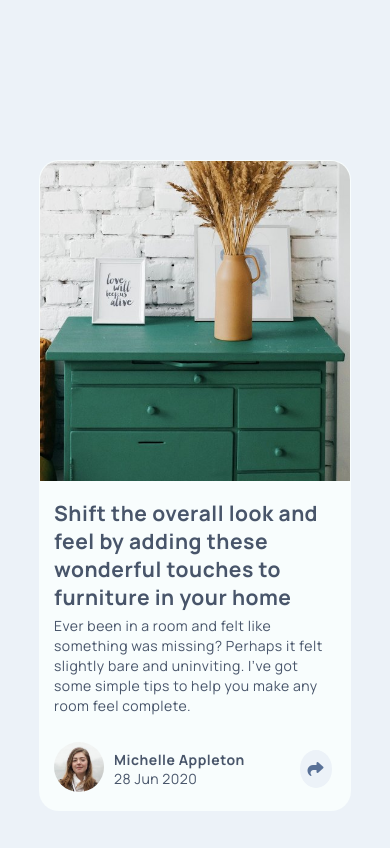
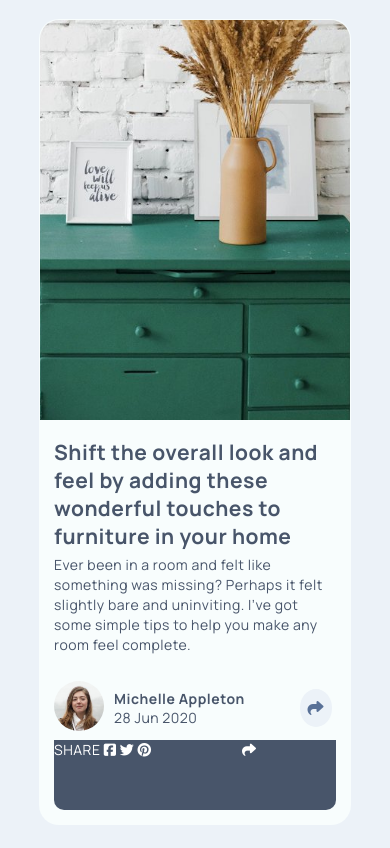
Before and after one commit to leo-hailey/article-preview-component-master-main-main, a plain HTML site: page index.html in a window 390 px wide. Both pictures are taken after a click on the element 315 px from the left and 769 px from the top of the page. Drawn offline with Linux system fonts and the light colour scheme.

Commit message:
javascript

```diff
--- a/index.html
+++ b/index.html
@@ -14,7 +14,7 @@
   <script src="https://kit.fontawesome.com/08445d8603.js" crossorigin="anonymous"></script>
 </head>
 <body>
-
+  <main>
     <div class="card-container">
 
       <div class="image">
@@ -38,17 +38,30 @@
             <p class="date"> 28 Jun 2020 </p>
           </div>
 
-        <div class="share-button">
-          <i class="fa-solid fa-share" style="color: #597197;"></i>
+          <div class="share-button" id="share-button">
+            <i class="fa-solid fa-share"></i>
           </div>
-<!--         <div class="share-button:active">
-          <i class="fa-solid fa-share" style="color: #ffffff;"></i>
-        </div> -->
+
+
+
+
+
+      </div><!-- closes content -->
+
+      <div class="share-menu" id="share-menu">
+        <div class="social-media">
+          <span>SHARE</span>
+          <i class="fab fa-facebook-square"></i>
+          <i class="fab fa-twitter"></i>
+          <i class="fab fa-pinterest"></i>
+        </div>
+        <div class="share-menu-button" id="return-button">
+          <i class="fas fa-share"></i>
+        </div>
+      </div><!-- closes share menu div -->
 
     </div>
-
-  </div>
-
+  </main>
 <script src="script.js"></script>
 </body>
 </html>
--- a/script.js
+++ b/script.js
@@ -0,0 +1,13 @@
+const shareButton = document.getElementById('share-button');
+const shareMenu = document.getElementById('share-menu');
+const returnButton = document.getElementById('return-button');
+
+shareButton.addEventListener('click', () => {
+    shareMenu.classList.toggle('active');
+});
+
+returnButton.addEventListener('click', () => {
+    if(shareMenu.classList.contains('active')) {
+        shareMenu.classList.remove('active');
+    }
+});
--- a/styles.css
+++ b/styles.css
@@ -19,25 +19,35 @@ body {
     font-size: 14px;
     font-weight: 400;
     letter-spacing: 0.5px;
-    display: flex;
-    justify-content: center;
-    align-items: center;
+
 }
 
 .bold {
     font-weight: 700;
 }
 
+main {
+    height: 100vh;
+    width: 100vw;
+    display: flex;
+    flex-direction: column;
+    justify-content: center;
+    align-items: center;
+}
+
 .card-container {
     display: flex;
     background-color: rgb(248, 253, 253);
     width: 800px;
+
     max-width: 100%;
     overflow: hidden;
     align-items: center;
+    justify-items: center;
     margin: 10rem auto;
     border: 1px solid transparent;
     border-radius: 20px;
+    position: absolute;
 
 }
 
@@ -53,9 +63,10 @@ body {
     /* margin-top: 1rem; */
 }
 
+
 .image img {
-    width: 400px;
-    height: auto;
+    width: auto;
+    height: 400px;
 }
 
 .credit-image img{
@@ -79,11 +90,28 @@ body {
     background-color: var(--light-grayish-blue);
     border-radius: 50%;
     cursor: pointer;
+    color: #597197
 }
 
 .share-button:active {
     background-color: var(--desaturated-dark-blue);
 
+}
+
+.share-menu{
+    background-color: var(--very-dark-grayish-blue);
+    height: 70px;
+    width: ;
+    color: #fff;
+    border-bottom-right-radius: 10px;
+    border-bottom-left-radius: 10px;
+    display: none;
+    grid-template-columns: 2fr 1fr;
+    position: relative;
+}
+
+.share-menu.active {
+    display: grid;
 }
 
 /* .share-button .fa-solid .fa-share:active{
@@ -92,12 +120,15 @@ body {
 
 @media  screen and (max-width: 500px) {
     .card-container{
-        display: flex;
         flex-direction: column;
         max-width: 80%;
+        height: auto;
     }
+
     .share-button {
         position: relative;
         left: 1.75rem;
     }
+
+
 }
```
Lines whose indentation alone changed are shown as unchanged.
